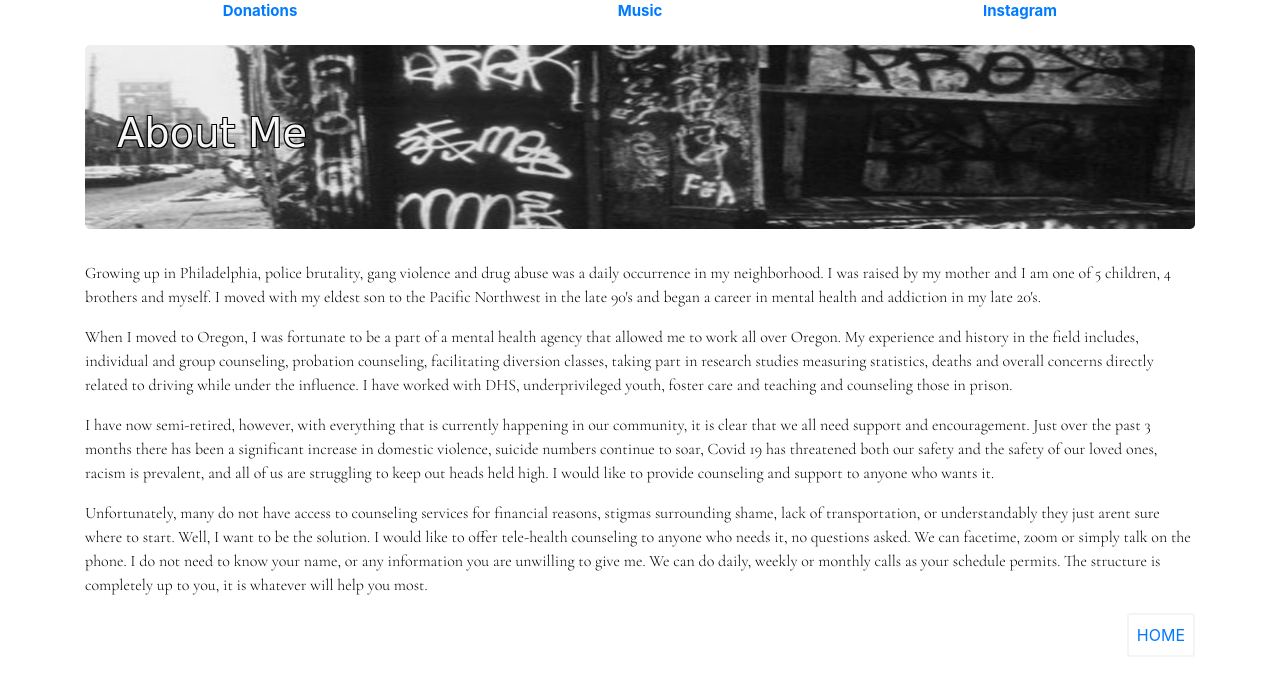
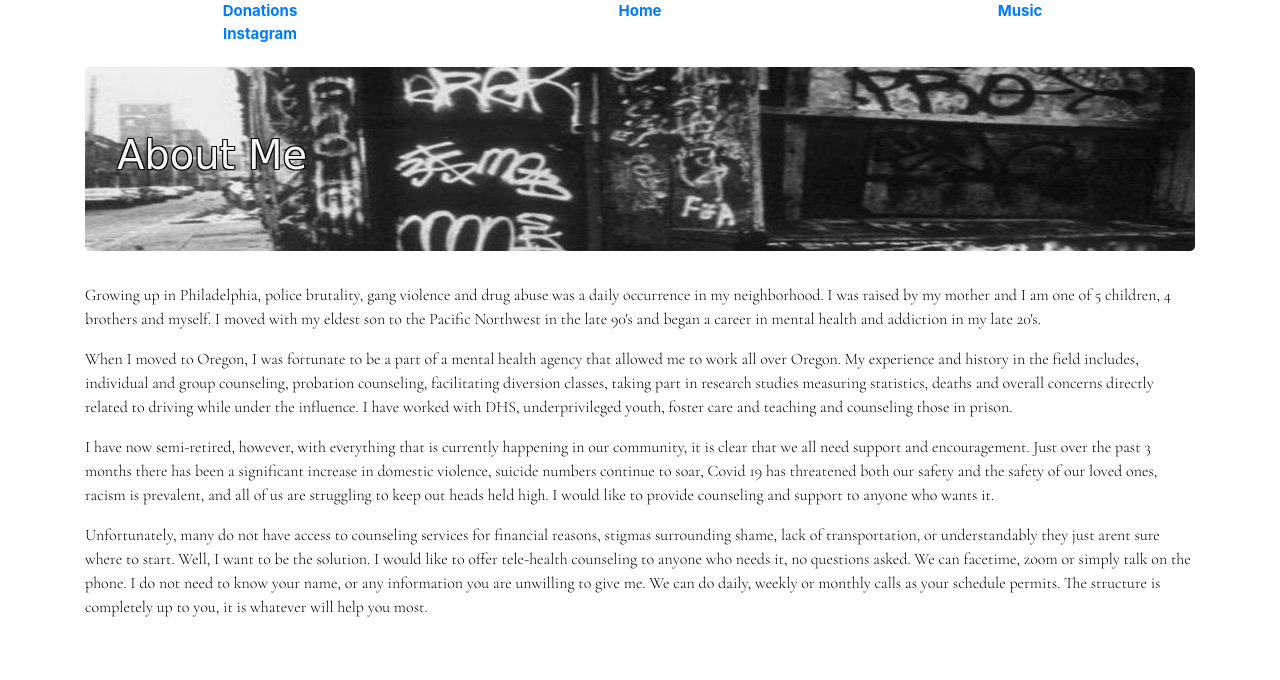
Before and after one commit to aesadin/Denise_Williams, a plain HTML site: page aboutMe.html in a window 1280 px wide. Drawn offline with nearby package versions, Linux system fonts and the light colour scheme; a web font is replaced by a local one.

Commit message:
remove home button from about me and add it to row

```diff
--- a/aboutMe.html
+++ b/aboutMe.html
@@ -14,6 +14,7 @@
 <body class="container" class="aboutbody">
   <div class="row">
     <div class="col-md-4"><a href="donations.html"><strong>Donations</strong></a></div>
+    <div class="col-md-4"><a href="index.html"><strong>Home</strong></a></div>
     <div class="col-md-4"><a href="https://open.spotify.com/user/n5lx1i0iiaw505rf95xabtxl3/playlist/1mnvxOKZtA5YQIbhiTTmkk?si=b_FP-rXlR6iu-WavPW_cdA"><strong>Music</strong></a></div>
     <div class="col-md-4"><a href="https://www.instagram.com/confrontingthestorm/"><strong>Instagram</strong></a></div>
   </div>
@@ -36,8 +37,5 @@
         Unfortunately, many do not have access to counseling services for financial reasons, stigmas surrounding shame, lack of transportation, or understandably they just arent sure where to start. Well, I want to be the solution. I would like to offer tele-health counseling to anyone who needs it, no questions asked. We can facetime, zoom or simply talk on the phone. I do not need to know your name, or any information you are unwilling to give me. We can do daily, weekly or monthly calls as your schedule permits. The structure is completely up to you, it is whatever will help you most.
       </p>
     </div>
-    <div class="home">
-      <a href="index.html" class="about">HOME</a>
-    </div>
   </body>
 </html>
```
